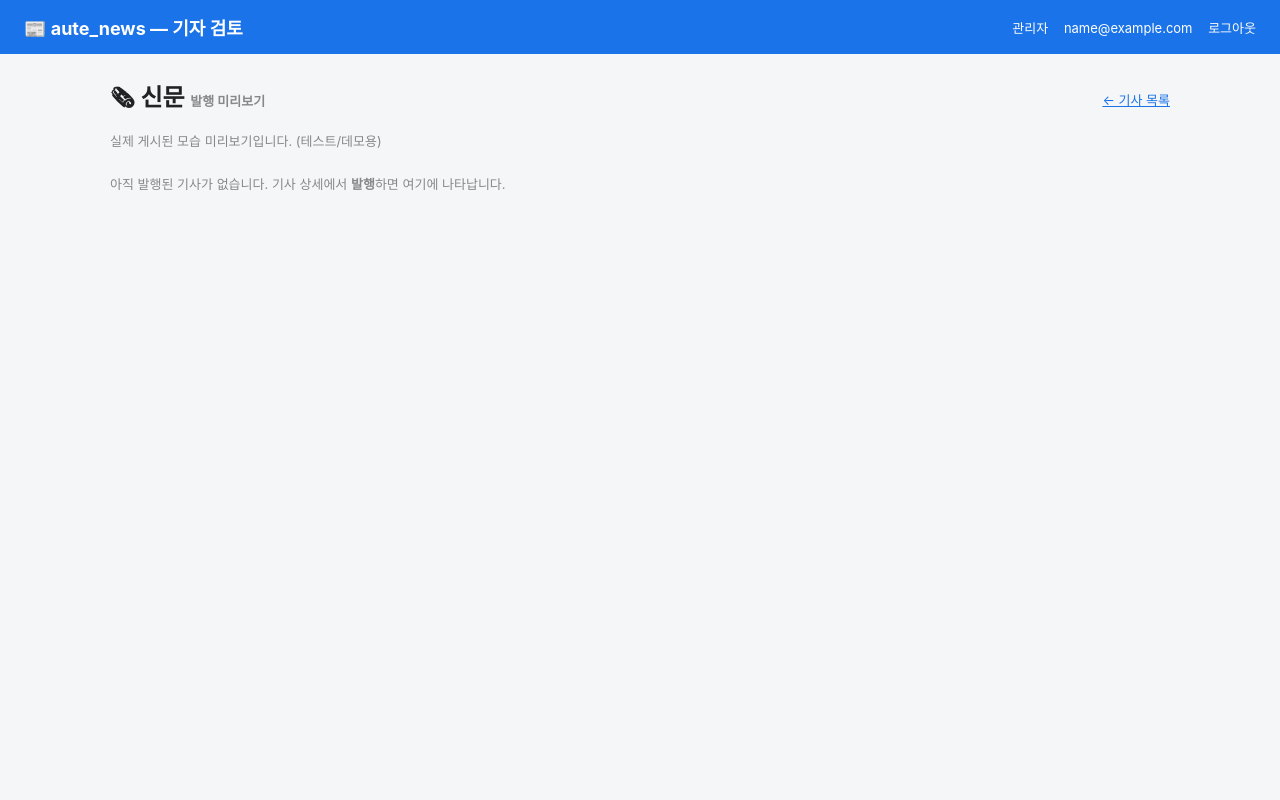
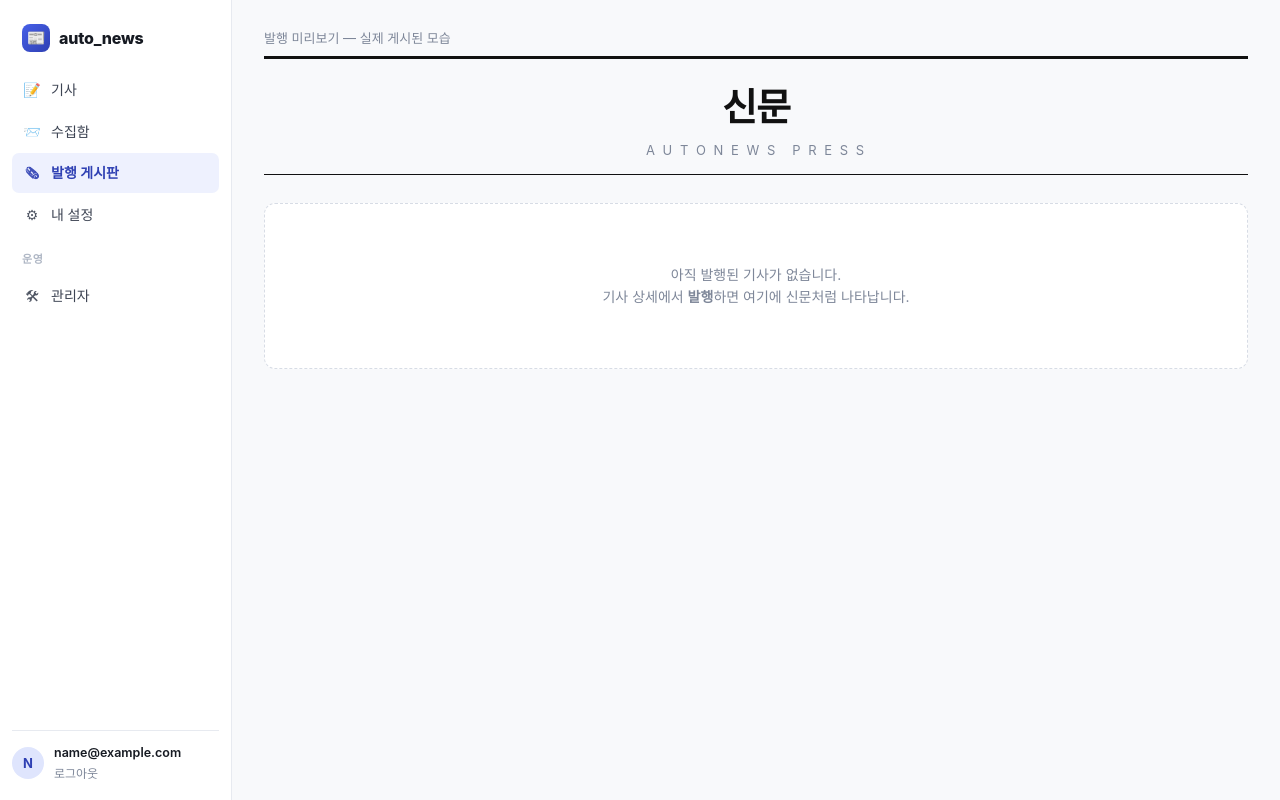
Before and after one commit to scorbito/AutoNews, a FastAPI app: page /board in a window 1280 px wide. Run offline with FastAPI, Linux system fonts and the light colour scheme; the visitor is signed in with stand-in values (Sample User, id 1); some libraries are stand-ins or nearby versions; some web fonts are replaced.

Commit message:
디자인 개편 1차 — 디자인 시스템 + 사이드바 셸 + 신문형 게시판
- static/app.css: 디자인 토큰(색·간격·타이포)+컴포넌트(버튼/카드/테이블/뱃지/칩/폼), Pretendard
- base.html: 좌측 사이드바 앱 셸(네비 active 표시 + 사용자 박스), StaticFiles 마운트
- articles: page-head + 필터 칩 + 빈 상태 정리
- board/board_article: 세리프 헤드라인·마스트헤드로 '진짜 신문'처럼
- login/signup: Pretendard + 브랜드 컬러 정렬
- 나머지 페이지(수집함/설정/관리자/상세)는 공통 컴포넌트 스타일 자동 적용

Co-Authored-By: Claude Opus 4.8 <noreply@anthropic.com>

```diff
--- a/src/aute_news/web/app.py
+++ b/src/aute_news/web/app.py
@@ -11,6 +11,7 @@ from typing import Annotated
 
 from fastapi import FastAPI, Form, Request
 from fastapi.responses import HTMLResponse, RedirectResponse, Response
+from fastapi.staticfiles import StaticFiles
 from fastapi.templating import Jinja2Templates
 from starlette.middleware.sessions import SessionMiddleware
 
@@ -25,6 +26,7 @@ BASE = Path(__file__).resolve().parent
 templates = Jinja2Templates(directory=str(BASE / "templates"))
 
 app = FastAPI(title="aute_news 기자 검토")
+app.mount("/static", StaticFiles(directory=str(BASE / "static")), name="static")
 
 STATUS_LABEL = {None: "미생성", "draft": "초안", "reviewed": "검토완료", "published": "발행됨"}
 ASTATUS = {None: "-", "split": "분할됨", "drafted": "초안",
--- /dev/null
+++ b/src/aute_news/web/static/app.css
@@ -0,0 +1,210 @@
+/* ============================================================
+   auto_news — 디자인 시스템 (라이트 모던)
+   토큰(색·간격·타이포) + 앱 셸(사이드바) + 컴포넌트
+   ============================================================ */
+
+:root {
+  --font: "Pretendard Variable", "Pretendard", -apple-system, BlinkMacSystemFont,
+          "Malgun Gothic", "Apple SD Gothic Neo", sans-serif;
+  --font-serif: "Nanum Myeongjo", "Noto Serif KR", Georgia, serif;
+
+  /* 중립 그레이 */
+  --gray-50:#f8f9fb;  --gray-100:#f1f3f7; --gray-200:#e7eaf0; --gray-300:#d7dce5;
+  --gray-400:#aeb6c4; --gray-500:#7e8799; --gray-600:#586072; --gray-700:#3d4453;
+  --gray-800:#262b36; --gray-900:#161a22;
+
+  /* 액센트 (인디고블루) */
+  --brand-50:#eef1fe; --brand-100:#dfe5fd; --brand-500:#4760e8;
+  --brand-600:#3a4fd6; --brand-700:#2f40b3;
+
+  /* 상태색 */
+  --green-bg:#e6f5ec; --green-fg:#127a3e;
+  --amber-bg:#fdf2e0; --amber-fg:#a06800;
+  --blue-bg:#e7eefe;  --blue-fg:#2f49cf;
+  --red-bg:#fdebeb;   --red-fg:#c4352e;
+
+  /* 표면 */
+  --bg:var(--gray-50);
+  --surface:#ffffff;
+  --border:var(--gray-200);
+  --text:var(--gray-900);
+  --muted:var(--gray-500);
+
+  --r-sm:7px; --r-md:11px; --r-lg:16px; --r-pill:999px;
+  --sh-sm:0 1px 2px rgba(16,24,40,.05), 0 1px 3px rgba(16,24,40,.05);
+  --sh-md:0 6px 20px rgba(16,24,40,.08);
+  --sidebar-w:232px;
+}
+
+* { box-sizing: border-box; }
+html, body { height: 100%; }
+body {
+  margin: 0; font-family: var(--font); background: var(--bg); color: var(--text);
+  font-size: 14px; line-height: 1.55; -webkit-font-smoothing: antialiased;
+}
+a { color: var(--brand-600); text-decoration: none; }
+a:hover { text-decoration: underline; }
+h1,h2,h3,h4 { color: var(--gray-900); line-height: 1.3; }
+.muted { color: var(--muted); font-size: 13px; }
+
+/* ── 앱 셸 ───────────────────────────────────────────── */
+.app { display: grid; grid-template-columns: var(--sidebar-w) 1fr; min-height: 100vh; }
+
+.sidebar {
+  background: var(--surface); border-right: 1px solid var(--border);
+  display: flex; flex-direction: column; padding: 16px 12px;
+  position: sticky; top: 0; height: 100vh;
+}
+.brand {
+  display: flex; align-items: center; gap: 9px; font-weight: 800; font-size: 16px;
+  color: var(--gray-900); padding: 8px 10px 14px; letter-spacing: -.2px;
+}
+.brand:hover { text-decoration: none; }
+.brand .logo {
+  width: 28px; height: 28px; border-radius: 8px; display: grid; place-items: center;
+  background: linear-gradient(135deg, var(--brand-500), var(--brand-700)); color:#fff; font-size:15px;
+}
+.nav { display: flex; flex-direction: column; gap: 2px; margin-top: 4px; }
+.nav-label {
+  font-size: 11px; font-weight: 700; color: var(--gray-400); text-transform: uppercase;
+  letter-spacing: .6px; padding: 14px 10px 6px;
+}
+.nav-item {
+  display: flex; align-items: center; gap: 10px; padding: 9px 11px; border-radius: var(--r-sm);
+  color: var(--gray-700); font-weight: 500; font-size: 14px;
+}
+.nav-item:hover { background: var(--gray-100); text-decoration: none; color: var(--gray-900); }
+.nav-item.active { background: var(--brand-50); color: var(--brand-700); font-weight: 600; }
+.nav-item .ico { width: 18px; text-align: center; opacity: .9; }
+.sidebar .spacer { flex: 1; }
+.userbox {
+  border-top: 1px solid var(--border); padding-top: 12px; margin-top: 8px;
+  display: flex; align-items: center; gap: 10px;
+}
+.avatar {
+  width: 32px; height: 32px; border-radius: 50%; flex: none;
+  background: var(--brand-100); color: var(--brand-700); display: grid; place-items: center;
+  font-weight: 700; font-size: 13px;
+}
+.userbox .who { min-width: 0; }
+.userbox .who b { display: block; font-size: 12.5px; font-weight: 600; overflow: hidden;
+  text-overflow: ellipsis; white-space: nowrap; }
+.userbox .who a { font-size: 12px; color: var(--muted); }
+
+/* ── 본문 영역 ───────────────────────────────────────── */
+.content { padding: 28px 32px; max-width: 1180px; width: 100%; }
+.page-head {
+  display: flex; justify-content: space-between; align-items: center; gap: 16px;
+  margin-bottom: 20px; flex-wrap: wrap;
+}
+.page-head h2 { margin: 0; font-size: 22px; font-weight: 700; letter-spacing: -.3px; }
+.page-head .sub { color: var(--muted); font-weight: 500; font-size: 15px; }
+
+/* ── 버튼 ────────────────────────────────────────────── */
+button, .btn {
+  display: inline-flex; align-items: center; gap: 6px; justify-content: center;
+  background: var(--brand-600); color: #fff; border: 1px solid transparent;
+  padding: 9px 15px; border-radius: var(--r-sm); font-size: 14px; font-weight: 600;
+  font-family: inherit; cursor: pointer; transition: background .12s, box-shadow .12s, border-color .12s;
+  white-space: nowrap; line-height: 1.2;
+}
+button:hover, .btn:hover { background: var(--brand-700); text-decoration: none; }
+button:focus-visible, .btn:focus-visible { outline: 2px solid var(--brand-500); outline-offset: 2px; }
+button.secondary, .btn.secondary {
+  background: var(--surface); color: var(--gray-700); border-color: var(--gray-300);
+}
+button.secondary:hover, .btn.secondary:hover { background: var(--gray-100); }
+button.gray, .btn.gray { background: var(--gray-600); }
+button.gray:hover { background: var(--gray-700); }
+button.green, .btn.green { background: var(--green-fg); }
+button.green:hover { filter: brightness(.93); }
+button.danger, .btn.danger { background: var(--red-fg); }
+button.ghost, .btn.ghost {
+  background: transparent; color: var(--gray-600); border-color: transparent; padding: 7px 10px;
+}
+button.ghost:hover { background: var(--gray-100); }
+button.sm, .btn.sm { padding: 6px 11px; font-size: 13px; }
+form { margin: 0; }
+
+/* ── 카드 ────────────────────────────────────────────── */
+.card {
+  background: var(--surface); border: 1px solid var(--border); border-radius: var(--r-md);
+  padding: 20px; box-shadow: var(--sh-sm);
+}
+.card h3 {
+  margin: 0 0 12px; color: var(--gray-500); font-size: 12px; font-weight: 700;
+  text-transform: uppercase; letter-spacing: .5px;
+}
+
+/* ── 테이블 ──────────────────────────────────────────── */
+table {
+  width: 100%; border-collapse: collapse; background: var(--surface);
+  border-radius: var(--r-md); overflow: hidden;
+}
+th, td { padding: 12px 14px; text-align: left; border-bottom: 1px solid var(--border); font-size: 14px; }
+th { background: var(--gray-50); color: var(--gray-500); font-weight: 600; font-size: 12.5px;
+  text-transform: uppercase; letter-spacing: .3px; }
+tbody tr:last-child td { border-bottom: 0; }
+tbody tr:hover td { background: var(--brand-50); }
+
+/* ── 뱃지/태그 ───────────────────────────────────────── */
+.tag {
+  display: inline-flex; align-items: center; gap: 4px; padding: 3px 10px;
+  border-radius: var(--r-pill); font-size: 12px; font-weight: 600; line-height: 1.5;
+}
+.s-done, .s-reviewed { background: var(--green-bg); color: var(--green-fg); }
+.s-manual, .s-pending { background: var(--red-bg); color: var(--red-fg); }
+.s-draft, .s-split { background: var(--amber-bg); color: var(--amber-fg); }
+.s-published { background: var(--blue-bg); color: var(--blue-fg); }
+
+/* 필터 칩 (링크형 태그) */
+.chip {
+  display: inline-flex; align-items: center; gap: 6px; padding: 7px 14px;
+  border-radius: var(--r-pill); font-size: 13px; font-weight: 600; border: 1px solid var(--border);
+  background: var(--surface); color: var(--gray-600);
+}
+.chip:hover { background: var(--gray-100); text-decoration: none; }
+.chip.active { background: var(--brand-600); color: #fff; border-color: var(--brand-600); }
+.chip .n { opacity: .7; font-weight: 700; }
+.chip.active .n { opacity: .85; }
+
+/* ── 폼 ──────────────────────────────────────────────── */
+label { font-size: 13px; color: var(--gray-600); display: block; margin: 14px 0 5px; font-weight: 500; }
+input[type=text], input[type=email], input[type=password], textarea, select {
+  width: 100%; padding: 10px 12px; border: 1px solid var(--gray-300); border-radius: var(--r-sm);
+  font-family: inherit; font-size: 14px; background: var(--surface); color: var(--text);
+  transition: border-color .12s, box-shadow .12s;
+}
+input:focus, textarea:focus, select:focus {
+  outline: none; border-color: var(--brand-500); box-shadow: 0 0 0 3px var(--brand-50);
+}
+textarea { min-height: 420px; line-height: 1.6; resize: vertical; }
+pre { white-space: pre-wrap; word-break: break-word; font-family: inherit; line-height: 1.6; font-size: 14px; }
+
+/* ── 유틸 ────────────────────────────────────────────── */
+.row { display: flex; gap: 9px; align-items: center; flex-wrap: wrap; }
+.grid { display: grid; grid-template-columns: 1fr 1fr; gap: 20px; }
+.block {
+  background: var(--brand-50); color: var(--brand-700); border: 1px solid var(--brand-100);
+  padding: 11px 14px; border-radius: var(--r-sm); font-size: 13.5px; margin: 10px 0;
+}
+.empty {
+  text-align: center; color: var(--muted); padding: 60px 20px; background: var(--surface);
+  border: 1px dashed var(--gray-300); border-radius: var(--r-md);
+}
+
+/* ── 반응형 ──────────────────────────────────────────── */
+@media (max-width: 820px) {
+  .app { grid-template-columns: 1fr; }
+  .sidebar {
+    position: static; height: auto; flex-direction: row; align-items: center;
+    overflow-x: auto; padding: 10px; gap: 6px;
+  }
+  .brand { padding: 6px 8px; }
+  .nav { flex-direction: row; margin: 0; }
+  .nav-label, .sidebar .spacer { display: none; }
+  .userbox { border-top: 0; border-left: 1px solid var(--border); padding: 0 0 0 10px; margin: 0; }
+  .userbox .who { display: none; }
+  .content { padding: 18px; }
+  .grid { grid-template-columns: 1fr; }
+}
--- a/src/aute_news/web/templates/base.html
+++ b/src/aute_news/web/templates/base.html
@@ -3,50 +3,48 @@
 <head>
   <meta charset="utf-8">
   <meta name="viewport" content="width=device-width, initial-scale=1">
-  <title>{% block title %}aute_news{% endblock %}</title>
-  <style>
-    * { box-sizing: border-box; }
-    body { font-family: -apple-system, "Malgun Gothic", sans-serif; margin: 0;
-           background: #f5f6f8; color: #222; }
-    header { background: #1a73e8; color: #fff; padding: 14px 24px; font-size: 18px; font-weight: 700; }
-    header a { color: #fff; text-decoration: none; }
-    .wrap { max-width: 1100px; margin: 24px auto; padding: 0 20px; }
-    table { width: 100%; border-collapse: collapse; background: #fff; border-radius: 8px; overflow: hidden;
-            box-shadow: 0 1px 3px rgba(0,0,0,.08); }
-    th, td { padding: 10px 12px; text-align: left; border-bottom: 1px solid #eee; font-size: 14px; }
-    th { background: #fafafa; color: #666; }
-    tr:hover td { background: #f9fbff; }
-    a { color: #1a73e8; }
-    .tag { display: inline-block; padding: 2px 8px; border-radius: 10px; font-size: 12px; }
-    .s-done, .s-reviewed { background: #e6f4ea; color: #137333; }
-    .s-manual, .s-pending { background: #fce8e6; color: #c5221f; }
-    .s-draft { background: #fef7e0; color: #b06000; }
-    .s-published { background: #e8f0fe; color: #1a73e8; }
-    .grid { display: grid; grid-template-columns: 1fr 1fr; gap: 20px; }
-    .card { background: #fff; border-radius: 8px; padding: 18px; box-shadow: 0 1px 3px rgba(0,0,0,.08); }
-    .card h3 { margin-top: 0; color: #666; font-size: 13px; text-transform: uppercase; letter-spacing: .5px; }
-    pre { white-space: pre-wrap; word-break: break-word; font-family: inherit; line-height: 1.6; font-size: 14px; }
-    input[type=text], textarea { width: 100%; padding: 10px; border: 1px solid #ccc; border-radius: 6px;
-            font-family: inherit; font-size: 14px; }
-    textarea { min-height: 420px; line-height: 1.6; resize: vertical; }
-    button { background: #1a73e8; color: #fff; border: 0; padding: 9px 16px; border-radius: 6px;
-             font-size: 14px; cursor: pointer; }
-    button.gray { background: #5f6368; }
-    button.green { background: #137333; }
-    .row { display: flex; gap: 8px; align-items: center; margin: 10px 0; flex-wrap: wrap; }
-    .muted { color: #888; font-size: 13px; }
-    label { font-size: 13px; color: #666; display: block; margin: 12px 0 4px; }
-  </style>
+  <title>{% block title %}auto_news{% endblock %}</title>
+  <link rel="preconnect" href="https://cdn.jsdelivr.net">
+  <link rel="stylesheet"
+        href="https://cdn.jsdelivr.net/gh/orioncactus/pretendard@v1.3.9/dist/web/variable/pretendardvariable.min.css">
+  <link rel="stylesheet" href="/static/app.css">
+  {% block head %}{% endblock %}
 </head>
 <body>
-  <header style="display:flex; justify-content:space-between; align-items:center;">
-    <a href="/">📰 aute_news — 기자 검토</a>
-    <span style="font-size:13px; font-weight:400;">
-      {% if request.session.get('is_admin') %}<a href="/admin" style="margin-right:12px;">관리자</a>{% endif %}
-      {{ request.session.get('email','') }}
-      <a href="/logout" style="margin-left:12px;">로그아웃</a>
-    </span>
-  </header>
-  <div class="wrap">{% block body %}{% endblock %}</div>
+  {% set p = request.url.path %}
+  <div class="app">
+    <aside class="sidebar">
+      <a href="/" class="brand"><span class="logo">📰</span> auto_news</a>
+
+      <nav class="nav">
+        <a href="/" class="nav-item {% if p == '/' or p.startswith('/a/') %}active{% endif %}">
+          <span class="ico">📝</span> 기사</a>
+        <a href="/inbox" class="nav-item {% if p.startswith('/inbox') or p.startswith('/messages') %}active{% endif %}">
+          <span class="ico">📨</span> 수집함</a>
+        <a href="/board" class="nav-item {% if p.startswith('/board') %}active{% endif %}">
+          <span class="ico">🗞</span> 발행 게시판</a>
+        <a href="/settings" class="nav-item {% if p.startswith('/settings') %}active{% endif %}">
+          <span class="ico">⚙</span> 내 설정</a>
+        {% if request.session.get('is_admin') %}
+        <div class="nav-label">운영</div>
+        <a href="/admin" class="nav-item {% if p.startswith('/admin') %}active{% endif %}">
+          <span class="ico">🛠</span> 관리자</a>
+        {% endif %}
+      </nav>
+
+      <div class="spacer"></div>
+
+      <div class="userbox">
+        {% set em = request.session.get('email','') %}
+        <div class="avatar">{{ (em[:1] or '?')|upper }}</div>
+        <div class="who">
+          <b title="{{ em }}">{{ em or '게스트' }}</b>
+          <a href="/logout">로그아웃</a>
+        </div>
+      </div>
+    </aside>
+
+    <main class="content">{% block body %}{% endblock %}</main>
+  </div>
 </body>
 </html>
--- a/src/aute_news/web/templates/board.html
+++ b/src/aute_news/web/templates/board.html
@@ -1,28 +1,62 @@
 {% extends "base.html" %}
 {% block title %}{{ paper }} — 발행 게시판{% endblock %}
+{% block head %}
+<style>
+  .paper-masthead {
+    text-align: center; border-top: 3px solid #111; border-bottom: 1px solid #111;
+    padding: 18px 0 14px; margin-bottom: 28px;
+  }
+  .paper-masthead .name {
+    font-family: var(--font-serif); font-size: 38px; font-weight: 800; letter-spacing: -1px; color: #111;
+  }
+  .paper-masthead .tagline { color: var(--muted); font-size: 13px; margin-top: 4px; letter-spacing: 2px; }
+  .lead { border-bottom: 1px solid var(--gray-200); padding-bottom: 22px; margin-bottom: 22px; }
+  .lead .cat, .pcard .cat { color: #c0392b; font-weight: 700; font-size: 12px; letter-spacing: .5px; }
+  .lead h1 {
+    font-family: var(--font-serif); font-size: 32px; line-height: 1.25; margin: 8px 0 8px;
+  }
+  .lead h1 a, .pcard h3 a { color: #111; }
+  .lead h1 a:hover, .pcard h3 a:hover { text-decoration: none; color: var(--brand-700); }
+  .lead .sub { color: var(--gray-600); font-size: 17px; }
+  .pgrid { display: grid; grid-template-columns: repeat(2, 1fr); gap: 20px 28px; }
+  .pcard { border-bottom: 1px solid var(--gray-200); padding-bottom: 16px; }
+  .pcard h3 { font-family: var(--font-serif); font-size: 19px; line-height: 1.35; margin: 6px 0 5px; }
+  .pcard .sub { color: var(--muted); font-size: 14px; }
+  .pcard .when { color: var(--gray-400); font-size: 12px; margin-top: 6px; }
+  @media (max-width: 720px){ .pgrid { grid-template-columns: 1fr; } .paper-masthead .name{ font-size:30px; } }
+</style>
+{% endblock %}
 {% block body %}
-<div class="row" style="justify-content:space-between; align-items:center;">
-  <h2 style="margin:0;">🗞 {{ paper }} <span class="muted">발행 미리보기</span></h2>
-  <a href="/" style="font-size:13px;">← 기사 목록</a>
+<div class="page-head" style="margin-bottom:8px;">
+  <span class="muted">발행 미리보기 — 실제 게시된 모습</span>
 </div>
-<p class="muted" style="margin-top:4px;">실제 게시된 모습 미리보기입니다. (테스트/데모용)</p>
+
+<div class="paper-masthead">
+  <div class="name">{{ paper }}</div>
+  <div class="tagline">A U T O N E W S　P R E S S</div>
+</div>
 
 {% if not arts %}
-  <p class="muted" style="margin-top:24px;">아직 발행된 기사가 없습니다. 기사 상세에서 <strong>발행</strong>하면 여기에 나타납니다.</p>
+  <div class="empty">아직 발행된 기사가 없습니다.<br>기사 상세에서 <b>발행</b>하면 여기에 신문처럼 나타납니다.</div>
+{% else %}
+  {% set lead = arts[0] %}
+  <div class="lead">
+    {% if lead.category_code %}<div class="cat">{{ cats.get(lead.category_code, lead.category_code) }}</div>{% endif %}
+    <h1><a href="/board/{{ lead.id }}">{{ lead.headline or lead.title or '(제목 없음)' }}</a></h1>
+    {% if lead.subtitle %}<div class="sub">{{ lead.subtitle }}</div>{% endif %}
+    <div class="when muted" style="margin-top:8px; font-size:12px;">
+      {% if lead.published_at %}{{ lead.published_at }}{% endif %}</div>
+  </div>
+
+  <div class="pgrid">
+    {% for a in arts[1:] %}
+    <article class="pcard">
+      {% if a.category_code %}<div class="cat">{{ cats.get(a.category_code, a.category_code) }}</div>{% endif %}
+      <h3><a href="/board/{{ a.id }}">{{ a.headline or a.title or '(제목 없음)' }}</a></h3>
+      {% if a.subtitle %}<div class="sub">{{ a.subtitle }}</div>{% endif %}
+      {% if a.published_at %}<div class="when">{{ a.published_at }}</div>{% endif %}
+    </article>
+    {% endfor %}
+  </div>
 {% endif %}
-
-<div style="margin-top:18px;">
-  {% for a in arts %}
-  <article class="card" style="margin-bottom:14px;">
-    <div class="muted" style="font-size:12px;">
-      {{ cats.get(a.category_code, a.category_code or '') }}
-      {% if a.published_at %} · {{ a.published_at }}{% endif %}
-    </div>
-    <h3 style="margin:6px 0 4px;">
-      <a href="/board/{{ a.id }}" style="text-decoration:none; color:#111;">{{ a.headline or a.title or '(제목 없음)' }}</a>
-    </h3>
-    {% if a.subtitle %}<div class="muted">{{ a.subtitle }}</div>{% endif %}
-  </article>
-  {% endfor %}
-</div>
 {% endblock %}
```
Also changed, not shown: src/aute_news/web/templates/articles.html (+10 -15 lines), src/aute_news/web/templates/board_article.html (+23 -17 lines), src/aute_news/web/templates/login.html (+5 -3 lines), src/aute_news/web/templates/signup.html (+5 -3 lines).
